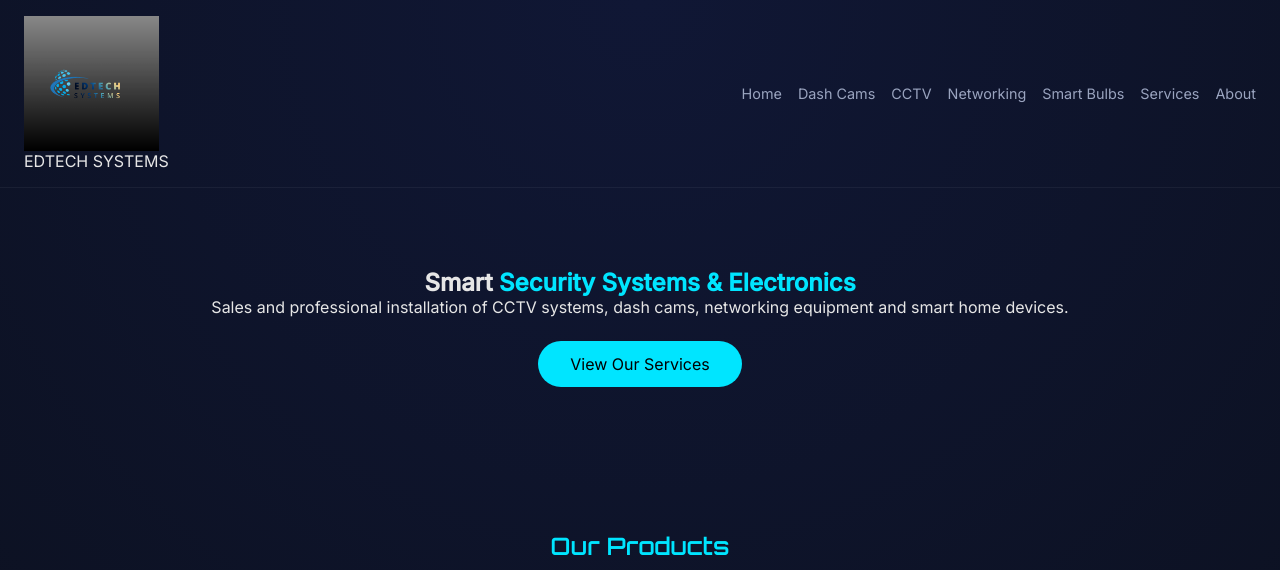
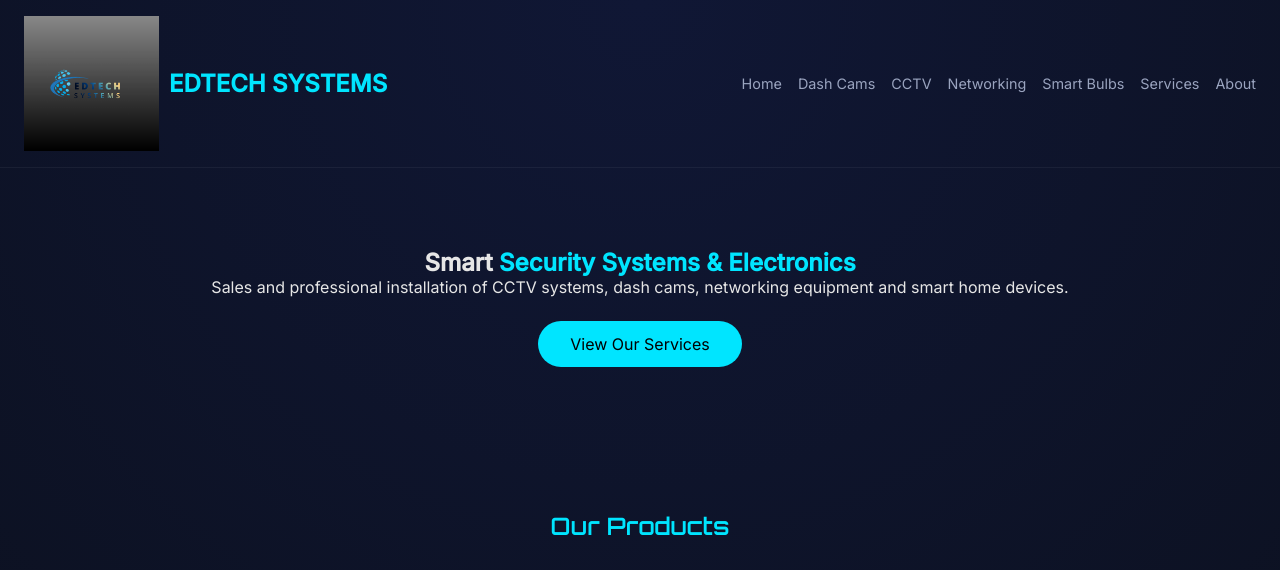
Before and after one commit to edwinndungu2/systemsEdtech, a plain HTML site: page index.html in a window 1280 px wide. Shown: the top 570 px of the page. Drawn offline with Linux system fonts and the light colour scheme.

Commit message:
ADDED TITLE

```diff
--- a/style.css
+++ b/style.css
@@ -33,6 +33,14 @@ header{
     height:45px;
     width:auto;
     display:block;
+  }
+  .logo{
+    display:flex;
+    align-items:center;
+    gap:10px;
+    font-size:1.5rem;
+    font-weight:bold;
+    color:var(--accent);
   }
 
 
```
Also changed, not shown: index.html (+1 -1 lines).
